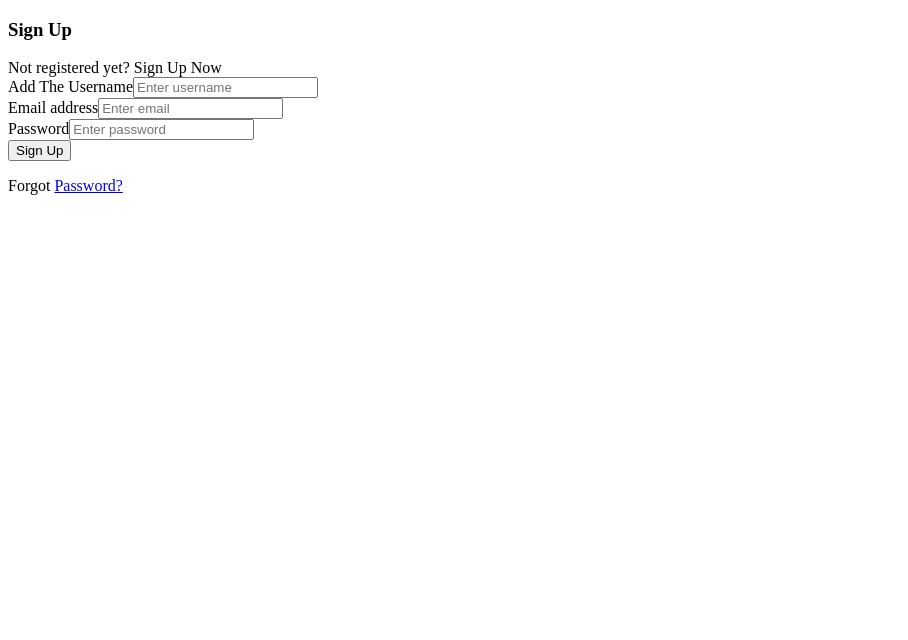
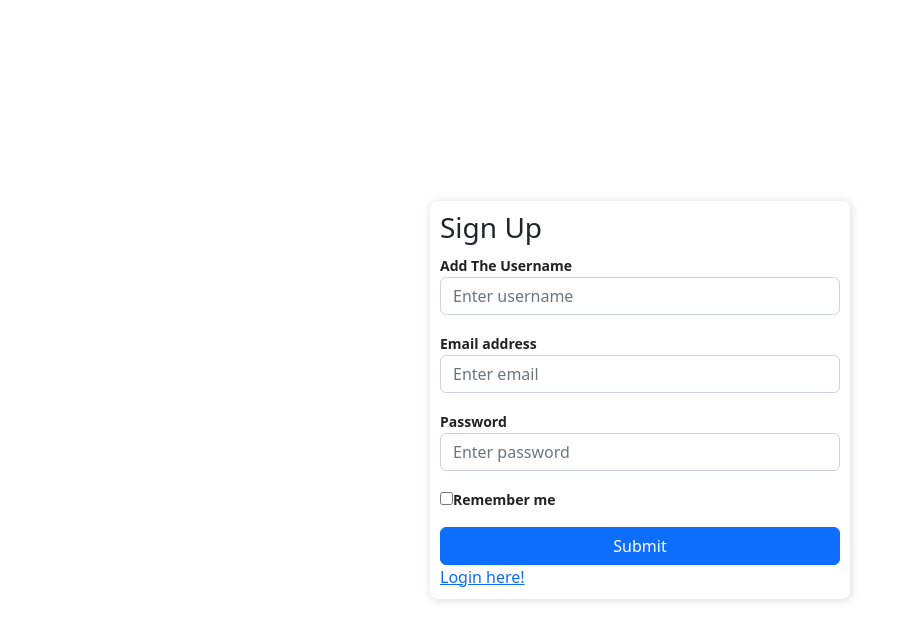
Before and after one commit to HannanCalonProgrammer/todolistpkl, a Next.js app: page /signup in a window 1280 px wide. Shown: the top 640 px of the page, without its empty margins (0-908 px from the left). Built offline with nearby package versions, Linux system fonts and the light colour scheme.

Commit message:
login new

```diff
--- a/package.json
+++ b/package.json
@@ -10,6 +10,7 @@
   },
   "dependencies": {
     "axios": "^1.3.5",
+    "bootstrap": "^5.2.3",
     "eslint": "8.37.0",
     "eslint-config-next": "13.2.4",
     "next": "13.2.4",
--- a/pages/signup/index.js
+++ b/pages/signup/index.js
@@ -1,3 +1,4 @@
+import Link from "next/link";
 import React, { useState } from "react";
 
 export default function (props) {
@@ -9,99 +10,189 @@ export default function (props) {
 
   if (authMode === "signin") {
     return (
+      //       <div className="Auth-form-container">
+      //         <form className="Auth-form flex-justify-center">
+      //           <div className="Auth-form-content">
+      //             <h3 className="Auth-form-title">Sign Up</h3>
+      //             <div className="text-center">
+      //               Not registered yet?{" "}
+      //               <span className="link-primary" onClick={changeAuthMode}>
+      //                 Sign Up Now
+      //               </span>
+      //             </div>
+      //             <div className="form-group mt-3">
+      //               <label>Add The Username</label>
+      //               <input
+      //                 type="email"
+      //                 className="form-control mt-1"
+      //                 placeholder="Enter username"
+      //               />
+      //             </div>
+      //             <div className="form-group mt-3">
+      //               <label>Email address</label>
+      //               <input
+      //                 type="email"
+      //                 className="form-control mt-1"
+      //                 placeholder="Enter email"
+      //               />
+      //             </div>
+      //             <div className="form-group mt-3">
+      //               <label>Password</label>
+      //               <input
+      //                 type="password"
+      //                 className="form-control mt-1"
+      //                 placeholder="Enter password"
+      //               />
+      //             </div>
+      //             <div className="d-grid gap-2 mt-3">
+      //               <button type="submit" className="btn btn-primary">
+      //                 Sign Up
+      //               </button>
+      //             </div>
+      //             <p className="text-center mt-2">
+      //               Forgot <a href="#">Password?</a>
+      //             </p>
+      //           </div>
+      //         </form>
+      //       </div>
+      //     );
+      //   }
+
+      //   return (
+      //     <div className="Auth-form-container">
+      //       <form className="Auth-form">
+      //         <div className="Auth-form-content">
+      //           <h3 className="Auth-form-title">Sign Up</h3>
+      //           <div className="text-center">
+      //             Already registered?{" "}
+      //             <span className="link-primary" onClick={changeAuthMode}>
+      //               Sign Up
+      //             </span>
+      //           </div>
+      //           <div className="form-group mt-3">
+      //             <label>Full Name</label>
+      //             <input
+      //               type="email"
+      //               className="form-control mt-1"
+      //               placeholder="e.g Jane Doe"
+      //             />
+      //           </div>
+      //           <div className="form-group mt-3">
+      //             <label>Email address</label>
+      //             <input
+      //               type="email"
+      //               className="form-control mt-1"
+      //               placeholder="Email Address"
+      //             />
+      //           </div>
+      //           <div className="form-group mt-3">
+      //             <label>Password</label>
+      //             <input
+      //               type="password"
+      //               className="form-control mt-1"
+      //               placeholder="Password"
+      //             />
+      //           </div>
+      //           <div className="d-grid gap-2 mt-3">
+      //             <button type="submit" className="btn btn-primary">
+      //               Sign Up
+      //             </button>
+      //           </div>
+      //           <p className="text-center mt-2">
+      //             Forgot <a href="#">password?</a>
+      //           </p>
+      //         </div>
+      //       </form>
+      //     </div>
+      //   <form>
+      //     <h3>Sign In</h3>
+      //     <div className="mb-3">
+      //       <label>Email address</label>
+      //       <input
+      //         type="email"
+      //         className="form-control"
+      //         placeholder="Enter email"
+      //       />
+      //     </div>
+      //     <div className="mb-3">
+      //       <label>Password</label>
+      //       <input
+      //         type="password"
+      //         className="form-control"
+      //         placeholder="Enter password"
+      //       />
+      //     </div>
+      //     <div className="mb-3">
+      //       <div className="custom-control custom-checkbox">
+      //         <input
+      //           type="checkbox"
+      //           className="custom-control-input"
+      //           id="customCheck1"
+      //         />
+      //         <label className="custom-control-label" htmlFor="customCheck1">
+      //           Remember me
+      //         </label>
+      //       </div>
+      //     </div>
+      //     <div className="d-grid">
+      //       <button type="submit" className="btn btn-primary">
+      //         Submit
+      //       </button>
+      //     </div>
+      //     <p className="forgot-password text-right">
+      //       Forgot <a href="#">password?</a>
+      //     </p>
+      //   </form>
+      // );
       <div className="Auth-form-container">
-        <form className="Auth-form flex-justify-center">
-          <div className="Auth-form-content">
-            <h3 className="Auth-form-title">Sign Up</h3>
-            <div className="text-center">
-              Not registered yet?{" "}
-              <span className="link-primary" onClick={changeAuthMode}>
-                Sign Up Now
-              </span>
-            </div>
-            <div className="form-group mt-3">
+        <form className="Auth-form">
+          <h3>Sign Up</h3>
+          <div className="mb-3">
             <label>Add The Username</label>
             <input
-                type="email"
-                className="form-control mt-1"
+              type="username"
+              className="form-control"
               placeholder="Enter username"
             />
           </div>
-            <div className="form-group mt-3">
+          <div className="mb-3">
             <label>Email address</label>
             <input
               type="email"
-                className="form-control mt-1"
+              className="form-control"
               placeholder="Enter email"
             />
           </div>
-            <div className="form-group mt-3">
+          <div className="mb-3">
             <label>Password</label>
             <input
               type="password"
-                className="form-control mt-1"
+              className="form-control"
               placeholder="Enter password"
             />
           </div>
-            <div className="d-grid gap-2 mt-3">
+          <div className="mb-3">
+            <div className="custom-control custom-checkbox">
+              <input
+                type="checkbox"
+                className="custom-control-input"
+                id="customCheck1"
+              />
+              <label className="custom-control-label" htmlFor="customCheck1">
+                Remember me
+              </label>
+            </div>
+          </div>
+          <div className="d-grid">
             <button type="submit" className="btn btn-primary">
-                Sign Up
+              Submit
             </button>
           </div>
-            <p className="text-center mt-2">
-              Forgot <a href="#">Password?</a>
-            </p>
-          </div>
+          <Link href="/signin" className="forgot-password text-right">
+            Login here!
+          </Link>
         </form>
       </div>
     );
   }
-
-  return (
-    <div className="Auth-form-container">
-      <form className="Auth-form">
-        <div className="Auth-form-content">
-          <h3 className="Auth-form-title">Sign Up</h3>
-          <div className="text-center">
-            Already registered?{" "}
-            <span className="link-primary" onClick={changeAuthMode}>
-              Sign Up
-            </span>
-          </div>
-          <div className="form-group mt-3">
-            <label>Full Name</label>
-            <input
-              type="email"
-              className="form-control mt-1"
-              placeholder="e.g Jane Doe"
-            />
-          </div>
-          <div className="form-group mt-3">
-            <label>Email address</label>
-            <input
-              type="email"
-              className="form-control mt-1"
-              placeholder="Email Address"
-            />
-          </div>
-          <div className="form-group mt-3">
-            <label>Password</label>
-            <input
-              type="password"
-              className="form-control mt-1"
-              placeholder="Password"
-            />
-          </div>
-          <div className="d-grid gap-2 mt-3">
-            <button type="submit" className="btn btn-primary">
-              Sign Up
-            </button>
-          </div>
-          <p className="text-center mt-2">
-            Forgot <a href="#">password?</a>
-          </p>
-        </div>
-      </form>
-    </div>
-  );
 }
--- a/pages/signin/login.css
+++ b/styles/login.css
@@ -13,10 +13,13 @@
 .Auth-form {
   width: 420px;
   box-shadow: rgb(0 0 0 / 16%) 1px 1px 10px;
-  padding-top: 30px;
-  padding-bottom: 20px;
+  /* padding-top: 30px;
+  padding-bottom: 20px; */
+  padding: 10px;
   border-radius: 8px;
   background-color: white;
+  /* display: flex;
+  justify-content: center; */
 }
 
 .Auth-form-content {
```
Also changed, not shown: pages/_app.js (+5 -2 lines), pages/signin/index.js (+71 -18 lines), 1 other file (tests, documents, lock files or other folders). Lines whose indentation alone changed are shown as unchanged.
